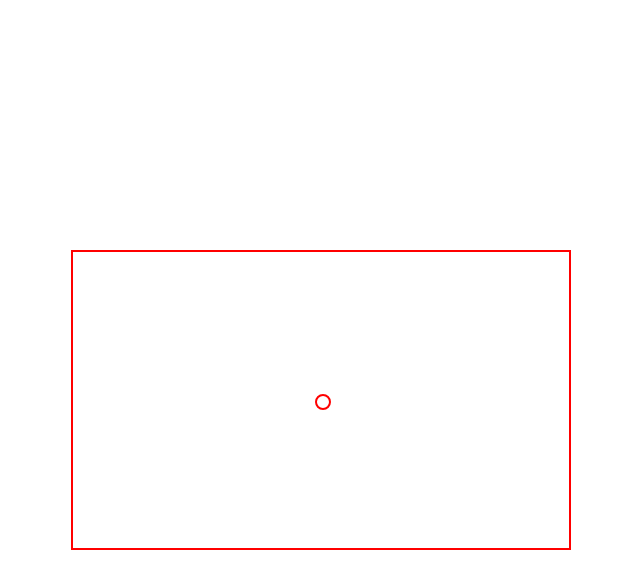
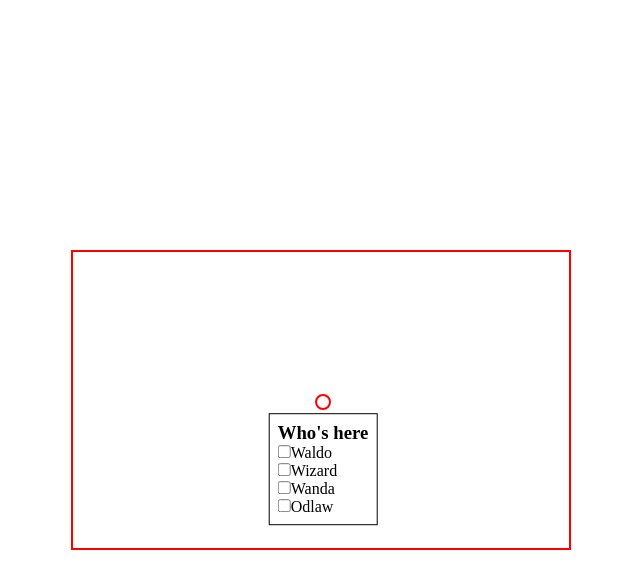
Before and after one commit to Romain300/photo-tagging-frontend, a React app: page / in a window 1280 px wide. Both pictures are taken after a click on the element 640 px from the left and 400 px from the top of the page. Shown: the top 588 px of the page, without its empty margins (319-959 px from the left). Built offline with nearby package versions, Linux system fonts and the light colour scheme; the HTML template or start-up script is replaced by a standard one.

Commit message:
adding checkboxs for characters

```diff
--- /dev/null
+++ b/src/components/Input.jsx
@@ -0,0 +1,21 @@
+function Checkbox({ label, checked, name, id, onChange }) {
+
+    return (
+        <div>
+
+            <input
+                id={id}
+                checked={checked}
+                type="checkbox"
+                name={name}
+                onChange={onChange}
+            />
+            <label htmlFor={id}>
+                {label}
+            </label>
+        </div>
+
+    )
+};
+
+export default Checkbox;
--- a/src/components/Picture.jsx
+++ b/src/components/Picture.jsx
@@ -1,33 +1,93 @@
 import styles from "../styles/Picture.module.css";
-import { useState, useRef } from "react";
+import { useState, useRef, useEffect } from "react";
+import Checkbox from "./Input";
 
 function Picture() {
-    const [clicks, setClicks] = useState([]);
+    const [click, setClick] = useState(null);
+    const [form, setForm] = useState([
+        {name: "Waldo", checked: false},
+        {name: "Wizard", checked: false},
+        {name: "Wanda", checked: false},
+        {name: "Odlaw", checked: false}
+    ]);
+
+    const pictureRef = useRef();
     const divRef = useRef();
-    console.log(clicks)
+    console.log(click)
 
     const onclick = (e) => {
-        const rect = divRef.current.getBoundingClientRect();
-        setClicks((prev) => ([
-            ... prev, {
+        const rect = pictureRef.current.getBoundingClientRect();
+        setClick({
             x: e.clientX - rect.left,
             y: e.clientY - rect.top
-            }]))
-    }
+        })
+    };
+
+    const onChange = (event) => {
+        const name = event.target.name;
+        setForm((prevForm) =>
+            prevForm.map((item) =>
+                item.name === name ? { ...item, checked: !item.checked } : { ...item, checked: false }
+
+            )
+        );
+    };
+
+    useEffect(() => {
+        const handleOutsideClick = (event) => {
+            if (event.target !== pictureRef.current) {
+                setClick(null);
+            };
+        };
+
+        document.addEventListener("click", handleOutsideClick);
+
+        return () => {
+            document.removeEventListener("click", handleOutsideClick)
+        };
+    }, []);
+
+
+
+
 
     return (
-        <div ref={divRef} className={styles.mainContainer} onClick={onclick}>
-            {clicks.map((click, index) => (
+        <div ref={pictureRef} className={styles.mainContainer} onClick={onclick}>
+
+            {click && (
+                <>
                     <div
-                    key={index}
                         className={styles.click}
                         style={{
                             left: click.x,
-                        top: click.y
+                            top: click.y,
                         }}
+                        onClick={(e) => e.stopPropagation()}
                     >
                     </div>
+
+                    <div
+                        ref={divRef}
+                        className={styles.divChoices}
+                        style={{
+                            left: click.x,
+                            top: click.y,
+                        }}
+                        onClick={(e) => e.stopPropagation()}
+                    >
+                        <h3>Who's here</h3>
+                        <form>
+                            {form.map((character, index) => (
+                                <Checkbox onChange={onChange} key={index} id={index} checked={character.checked} name={character.name} label={character.name}/>
                             ))}
+                        </form>
+                    </div>
+
+                </>
+            )}
+
+
+
         </div>
 
     )
--- a/src/styles/Picture.module.css
+++ b/src/styles/Picture.module.css
@@ -19,3 +19,13 @@
   position: absolute;
   translate: -50% -50%;
 }
+
+.divChoices {
+  translate: -50% 10%;
+  border: 1px solid black;
+  display: flex;
+  flex-direction: column;
+  width: fit-content;
+  padding: 0.5rem;
+  position: absolute;
+}
```
Lines whose indentation alone changed are shown as unchanged.
